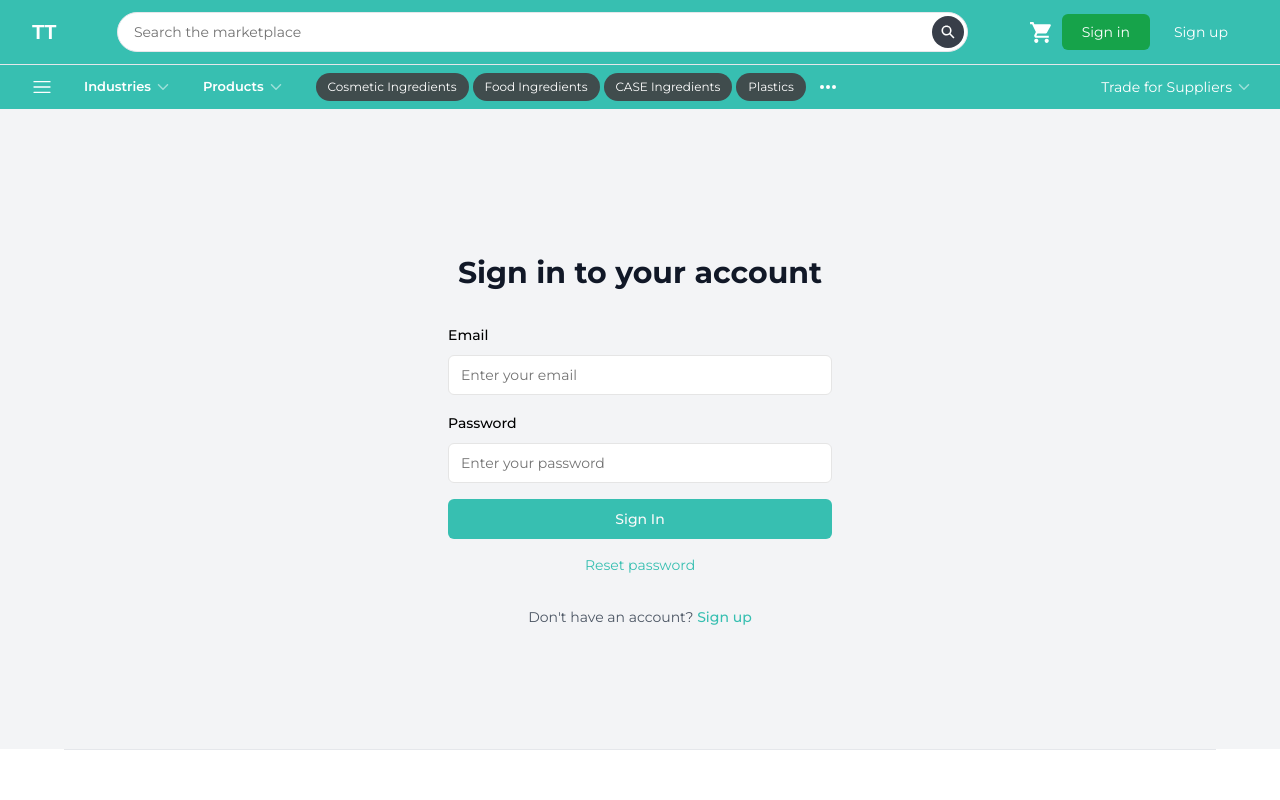
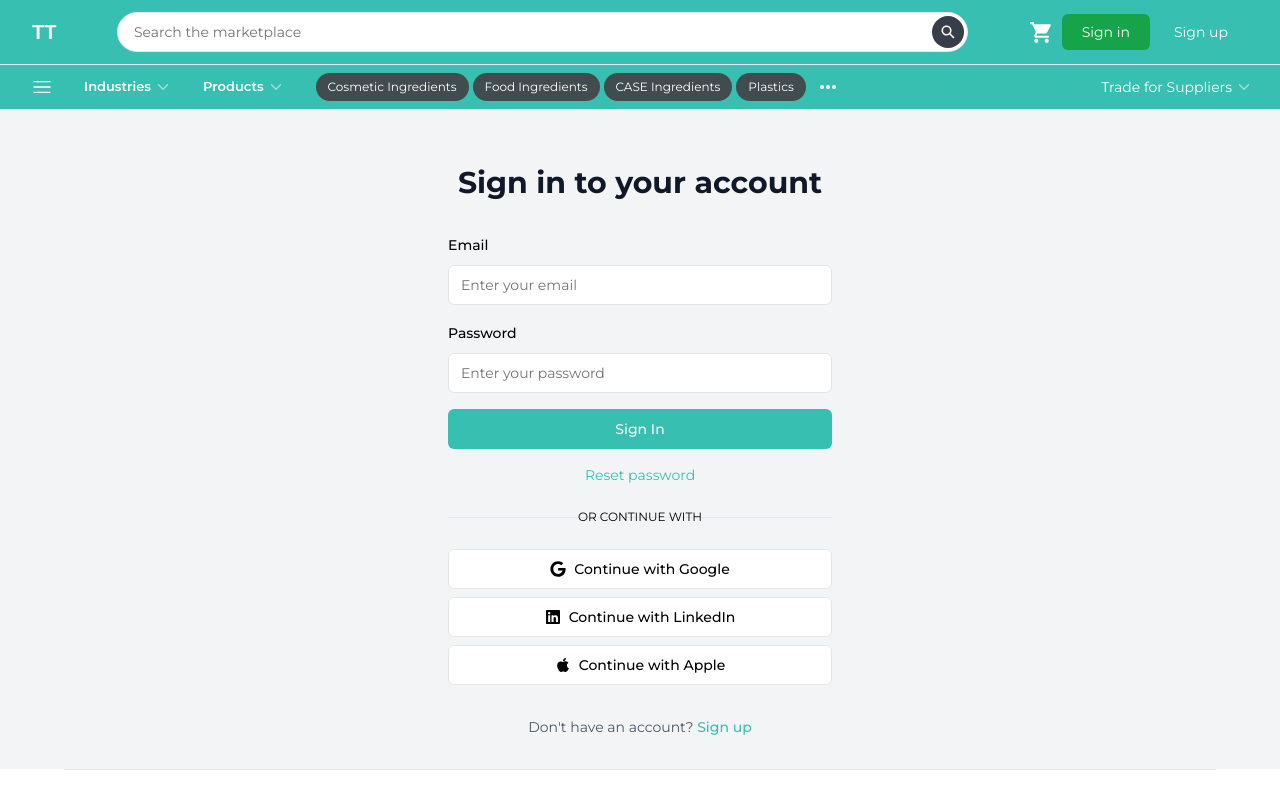
Before and after one commit to Tayyabbutt1133/trade, a Next.js app: page /signin in a window 1280 px wide. Shown: the top 800 px of the page. Built offline with nearby package versions, Linux system fonts and the light colour scheme.

Commit message:
feat: add SocialSignInButtons component and integrate into SignInForm and SignUpForm

```diff
--- a/components/SignInForm.jsx
+++ b/components/SignInForm.jsx
@@ -6,6 +6,7 @@
 import { Label } from "@/components/ui/label"
 import { fonts } from "@/components/ui/font"
 import Link from "next/link"
+import { SocialSignInButtons } from "./SocialSignInButtons"
 
 export function SignInForm() {
   const [email, setEmail] = useState("")
@@ -18,7 +19,8 @@
   }
 
   return (
-    <form onSubmit={handleSubmit} className={`space-y-4 ${fonts.montserrat}`}>
+    <div className={`space-y-6 ${fonts.montserrat}`}>
+      <form onSubmit={handleSubmit} className="space-y-4">
         <div className="space-y-2">
           <Label htmlFor="email">Email</Label>
           <Input
@@ -41,7 +43,7 @@
             required
           />
         </div>
-      <Link href={'/dashboard'}>
+        <Link href={"/dashboard"}>
           <Button type="submit" className="w-full mt-4 bg-[#37bfb1] hover:bg-[#2ea89b]">
             Sign In
           </Button>
@@ -50,5 +52,17 @@
           <span className="text-[#37bfb1] hover:text-[#2ea89b] cursor-pointer">Reset password</span>
         </div>
       </form>
+
+      <div className="relative">
+        <div className="absolute inset-0 flex items-center">
+          <span className="w-full border-t" />
+        </div>
+        <div className="relative flex justify-center text-xs uppercase">
+          <span className="bg-background px-2 text-muted-foreground">Or continue with</span>
+        </div>
+      </div>
+
+      <SocialSignInButtons />
+    </div>
   )
 }
--- a/components/SignUpForm.jsx
+++ b/components/SignUpForm.jsx
@@ -1,12 +1,13 @@
-"use client";
+"use client"
 
-import { useState } from "react";
-import { Button } from "@/components/ui/button";
-import { Input } from "@/components/ui/input";
-import { Label } from "@/components/ui/label";
-import { fonts } from "@/components/ui/font";
-import { CustomRadio } from "./CustomRadio";
-import Link from "next/link";
+import { useState } from "react"
+import { Button } from "@/components/ui/button"
+import { Input } from "@/components/ui/input"
+import { Label } from "@/components/ui/label"
+import { fonts } from "@/components/ui/font"
+import { CustomRadio } from "./CustomRadio"
+import Link from "next/link"
+import { SocialSignInButtons } from "./SocialSignInButtons"
 
 export function SignUpForm() {
   const [formData, setFormData] = useState({
@@ -14,29 +15,30 @@
     email: "",
     password: "",
     confirmPassword: "",
-  });
-  const [userType, setUserType] = useState("buyer");
+  })
+  const [userType, setUserType] = useState("buyer")
 
   const handleInputChange = (e) => {
-    const { name, value } = e.target;
-    setFormData((prev) => ({ ...prev, [name]: value }));
-  };
+    const { name, value } = e.target
+    setFormData((prev) => ({ ...prev, [name]: value }))
+  }
 
   const handleSubmit = (e) => {
-    e.preventDefault();
+    e.preventDefault()
     // Handle sign up logic here
-    console.log("Sign up:", { ...formData, userType });
-  };
+    console.log("Sign up:", { ...formData, userType })
+  }
 
   const formFields = [
     { id: "name", label: "Name", type: "text" },
     { id: "email", label: "Email", type: "email" },
     { id: "password", label: "Password", type: "password" },
     { id: "confirmPassword", label: "Confirm Password", type: "password" },
-  ];
+  ]
 
   return (
-    <form onSubmit={handleSubmit} className={`space-y-6 ${fonts.montserrat}`}>
+    <div className={`space-y-6 ${fonts.montserrat}`}>
+      <form onSubmit={handleSubmit} className="space-y-6">
         <div className="space-y-4">
           <Label className="text-lg font-semibold">I am registering as a:</Label>
           <CustomRadio
@@ -77,5 +79,17 @@
           </Button>
         </Link>
       </form>
-  );
+
+      <div className="relative">
+        <div className="absolute inset-0 flex items-center">
+          <span className="w-full border-t" />
+        </div>
+        <div className="relative flex justify-center text-xs uppercase">
+          <span className="bg-background px-2 text-muted-foreground">Or continue with</span>
+        </div>
+      </div>
+
+      <SocialSignInButtons />
+    </div>
+  )
 }
--- /dev/null
+++ b/components/SocialSignInButtons.jsx
@@ -0,0 +1,21 @@
+import { Button } from "@/components/ui/button"
+import { FaGoogle, FaLinkedin, FaApple } from "react-icons/fa"
+
+export function SocialSignInButtons() {
+  return (
+    <div className="space-y-2">
+      <Button variant="outline" className="w-full flex items-center justify-center gap-2">
+        <FaGoogle className="w-5 h-5" />
+        Continue with Google
+      </Button>
+      <Button variant="outline" className="w-full flex items-center justify-center gap-2">
+        <FaLinkedin className="w-5 h-5" />
+        Continue with LinkedIn
+      </Button>
+      <Button variant="outline" className="w-full flex items-center justify-center gap-2">
+        <FaApple className="w-5 h-5" />
+        Continue with Apple
+      </Button>
+    </div>
+  )
+}
```
Lines whose indentation alone changed are shown as unchanged.
